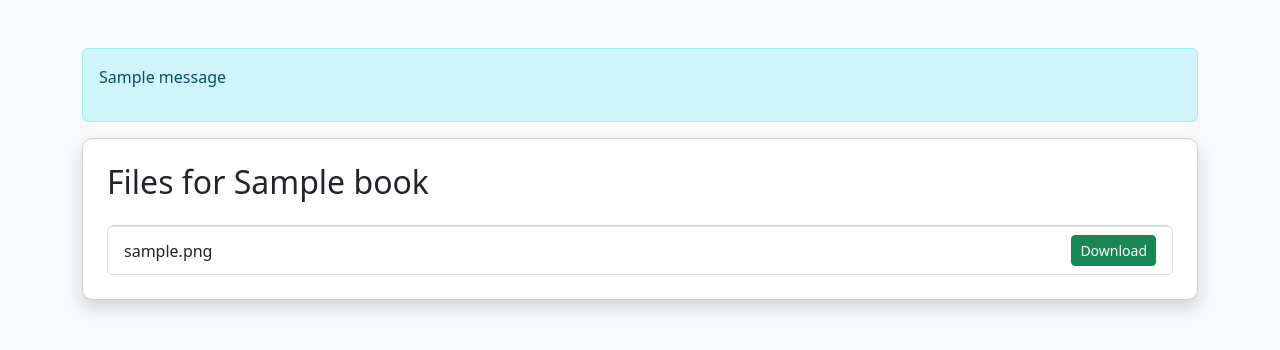
After one commit to d-libro2024/download-page, a Django app: a page that uses free_download/templates/base.html in a window 1280 px wide. The commit adds this page. Shown: the top 350 px of the page. Run offline with Django 4.2, Linux system fonts and the light colour scheme; tables that the repository leaves empty hold one stand-in row (values such as "Sample post"); one stand-in notice (Sample message) is shown; some libraries are stand-ins or nearby versions.

Commit message:
updated for multiple book registrations

```diff
--- a/config/settings.py
+++ b/config/settings.py
@@ -11,6 +11,7 @@ https://docs.djangoproject.com/en/4.1/ref/settings/
 """
 
 from pathlib import Path
+import os
 
 # Build paths inside the project like this: BASE_DIR / 'subdir'.
 BASE_DIR = Path(__file__).resolve().parent.parent
@@ -37,7 +38,7 @@ INSTALLED_APPS = [
     'django.contrib.sessions',
     'django.contrib.messages',
     'django.contrib.staticfiles',
-    'widget_tweaks',  # Add this line
+    'widget_tweaks',
     'free_download',
 ]
 
@@ -121,6 +122,7 @@ USE_TZ = True
 # https://docs.djangoproject.com/en/4.1/howto/static-files/
 
 STATIC_URL = '/static/'
+STATIC_ROOT = os.path.join(BASE_DIR, 'staticfiles')
 STATICFILES_DIRS = [BASE_DIR / 'static']
 
 # Default primary key field type
--- a/free_download/models.py
+++ b/free_download/models.py
@@ -1,18 +1,35 @@
-# free_download/models.py
+from django.db import models
+from django.utils.text import slugify
 
-from django.db import models
+class Book(models.Model):
+    name = models.CharField(max_length=255, unique=True)
+    slug = models.SlugField(max_length=255, unique=True)  # Slug for URLs
+    description = models.TextField(blank=True, null=True)
+
+    def save(self, *args, **kwargs):
+        if not self.slug:
+            self.slug = slugify(self.name)  # Automatically generate slug from name
+        super().save(*args, **kwargs)
+
+    def __str__(self):
+        return self.name
 
 class EmailRegistration(models.Model):
-    email = models.EmailField(unique=True)  # Unique email field
-    registered_at = models.DateTimeField(auto_now_add=True)  # Timestamp of registration
+    email = models.EmailField()  # Remove `unique=True`
+    book = models.ForeignKey('Book', on_delete=models.CASCADE)
+    registered_at = models.DateTimeField(auto_now_add=True)
+
+    class Meta:
+        # Enforce uniqueness of email per book
+        unique_together = ('email', 'book')
 
     def __str__(self):
-        return self.email
-
+        return f"{self.email} - {self.book.name}"
 
 class DownloadableFile(models.Model):
-    file = models.FileField(upload_to='downloads/')  # Upload to 'media/downloads/'
-    uploaded_at = models.DateTimeField(auto_now_add=True)  # Timestamp of upload
+    file = models.FileField(upload_to='downloads/')
+    uploaded_at = models.DateTimeField(auto_now_add=True)
+    book = models.ForeignKey(Book, on_delete=models.CASCADE, default=1)  # Default Book ID
 
     def __str__(self):
-        return self.file.name
+        return f"{self.file.name} ({self.book.name})"
--- a/free_download/templates/base.html
+++ b/free_download/templates/base.html
@@ -1,18 +1,33 @@
+{% load static %}
 <!DOCTYPE html>
 <html lang="en">
   <head>
-    {% load static %}
     <meta charset="UTF-8" />
     <meta name="viewport" content="width=device-width, initial-scale=1.0" />
+    <title>{% block title %}My App{% endblock %}</title>
+
+    <!-- Bootstrap CSS -->
     <link
       href="https://cdn.jsdelivr.net/npm/bootstrap@5.3.0-alpha1/dist/css/bootstrap.min.css"
       rel="stylesheet"
     />
+
+    <!-- Additional Styles -->
     <link rel="stylesheet" href="{% static 'style.css' %}" />
-    <script src="https://cdn.jsdelivr.net/npm/bootstrap@5.3.0-alpha1/dist/js/bootstrap.bundle.min.js"></script>
-    <title>Free Download</title>
+    {% block extra_head %}{% endblock %}
   </head>
   <body>
-    <div class="container my-5">{% block content %}{% endblock %}</div>
+    <div class="container my-5">
+      {% if messages %}
+      <div class="alert alert-info">
+        {% for message in messages %}
+        <p>{{ message }}</p>
+        {% endfor %}
+      </div>
+      {% endif %} {% block content %}{% endblock %}
+    </div>
+
+    <!-- Bootstrap JS -->
+    <script src="https://cdn.jsdelivr.net/npm/bootstrap@5.3.0-alpha1/dist/js/bootstrap.bundle.min.js"></script>
   </body>
 </html>
--- /dev/null
+++ b/free_download/templates/book_files.html
@@ -0,0 +1,15 @@
+{% extends "base.html" %} {% block content %}
+<div class="card shadow p-4">
+  <h2 class="mb-4">Files for {{ book.name }}</h2>
+  <ul class="list-group">
+    {% for file in files %}
+    <li
+      class="list-group-item d-flex justify-content-between align-items-center"
+    >
+      {{ file.file.name }}
+      <a href="{{ file.file.url }}" class="btn btn-sm btn-success">Download</a>
+    </li>
+    {% endfor %}
+  </ul>
+</div>
+{% endblock %}
--- a/free_download/urls.py
+++ b/free_download/urls.py
@@ -4,7 +4,8 @@ from django.urls import path
 from . import views
 
 urlpatterns = [
-    path('', views.register_email, name='register_email'),  # Registration page
-    path('files/', views.file_list, name='file_list'),      # File list page
+    path('<slug:book_slug>/', views.register_email, name='register_email'),  # Registration
+    path('<slug:book_slug>/files/', views.book_files, name='book_files'),    # File list
+    path('files/', views.file_list, name='file_list'),  # File list page
     path('upload/', views.upload_file, name='upload_file'),  # File upload page
 ]
--- a/free_download/views.py
+++ b/free_download/views.py
@@ -1,40 +1,38 @@
-# free_download/views.py
-
-from django.shortcuts import render, redirect
+from django.shortcuts import render, redirect, get_object_or_404
 from django.urls import reverse
 from django.http import HttpResponse
 from .forms import EmailRegistrationForm, FileUploadForm
-from .models import EmailRegistration
+from .models import Book, EmailRegistration
 from .models import DownloadableFile
+from django.contrib import messages
 
-from django.shortcuts import render, redirect
-from .forms import EmailRegistrationForm
-from .models import EmailRegistration
+def register_email(request, book_slug):
+    # Retrieve the book by slug
+    book = get_object_or_404(Book, slug=book_slug)
 
-def register_email(request):
     if request.method == 'POST':
         form = EmailRegistrationForm(request.POST)
         if form.is_valid():
             email = form.cleaned_data['email']
-            # Check if the email already exists
-            if EmailRegistration.objects.filter(email=email).exists():
-                # Redirect to file list if email exists
-                return redirect('/files/')
-            else:
-                # Save the email if not already registered
-                form.save()
-                return render(request, 'success.html', {'download_url': '/files/'})
+
+            # Check if the email is already registered for this book
+            if EmailRegistration.objects.filter(email=email, book=book).exists():
+                messages.info(request, "You are already registered for this book!")  # Add feedback
+                return redirect('book_files', book_slug=book.slug)
+
+            # Save the new registration
+            registration = form.save(commit=False)
+            registration.book = book
+            registration.save()
+
+            messages.success(request, "Registration successful! Access your downloads.")  # Add feedback
+            return redirect('book_files', book_slug=book.slug)
         else:
-            # Handle case when form is invalid (e.g., unique constraint error)
-            email = request.POST.get('email')
-            if EmailRegistration.objects.filter(email=email).exists():
-                # Redirect for existing email
-                return redirect('/files/')
+            print("Form is invalid. Errors:", form.errors)
     else:
         form = EmailRegistrationForm()
 
-    return render(request, 'register.html', {'form': form})
-
+    return render(request, 'register.html', {'form': form, 'book': book})
 def upload_file(request):
     if request.method == 'POST':
         form = FileUploadForm(request.POST, request.FILES)
@@ -48,3 +46,10 @@ def upload_file(request):
 def file_list(request):
     files = DownloadableFile.objects.all()
     return render(request, 'file_list.html', {'files': files})
+
+def book_files(request, book_slug):
+    # Retrieve the book by slug
+    book = get_object_or_404(Book, slug=book_slug)
+    # Get all files associated with the book
+    files = DownloadableFile.objects.filter(book=book)
+    return render(request, 'book_files.html', {'book': book, 'files': files})
```
Also changed, not shown: free_download/admin.py (+11 -3 lines), free_download/forms.py (+3 -6 lines), free_download/templates/register.html (+2 -6 lines), free_download/migrations/0001_initial.py, free_download/migrations/0002_alter_emailregistration_email_and_more.py (added).
